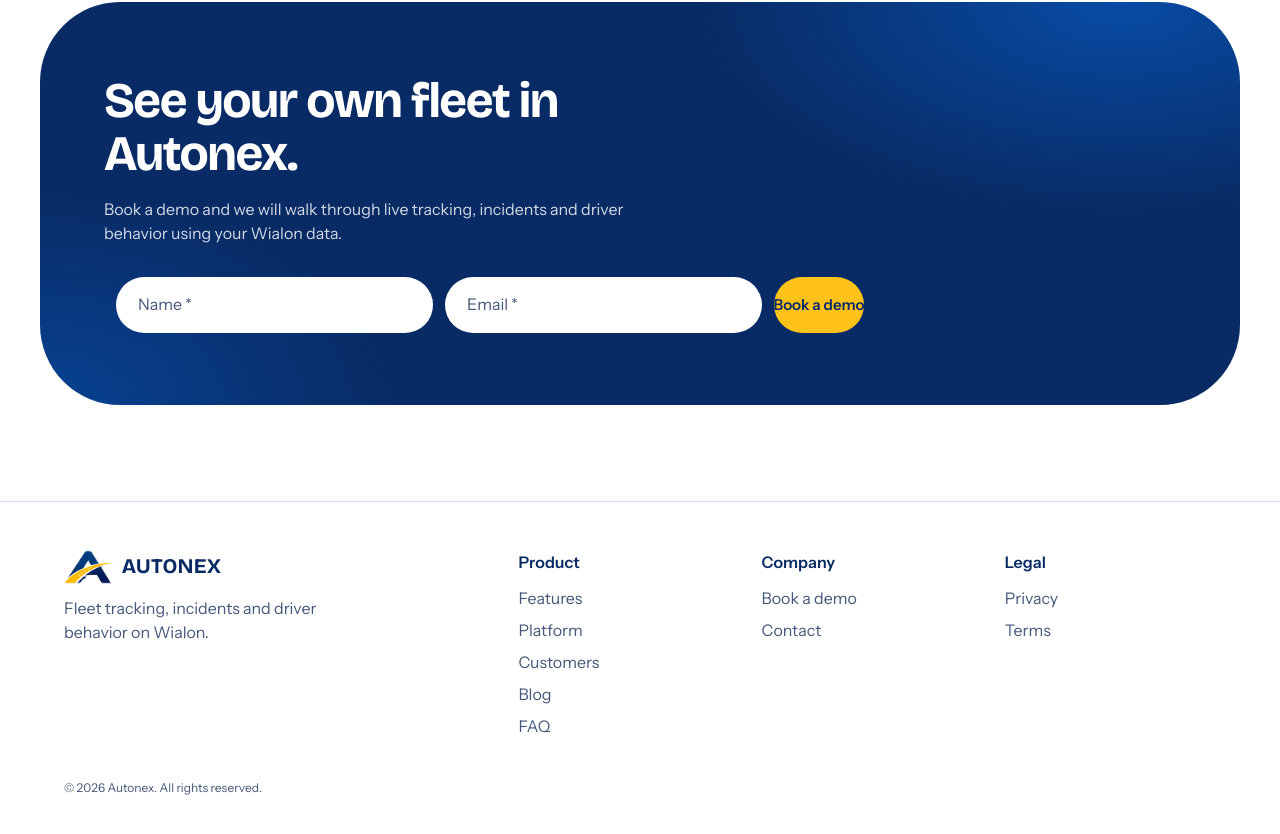
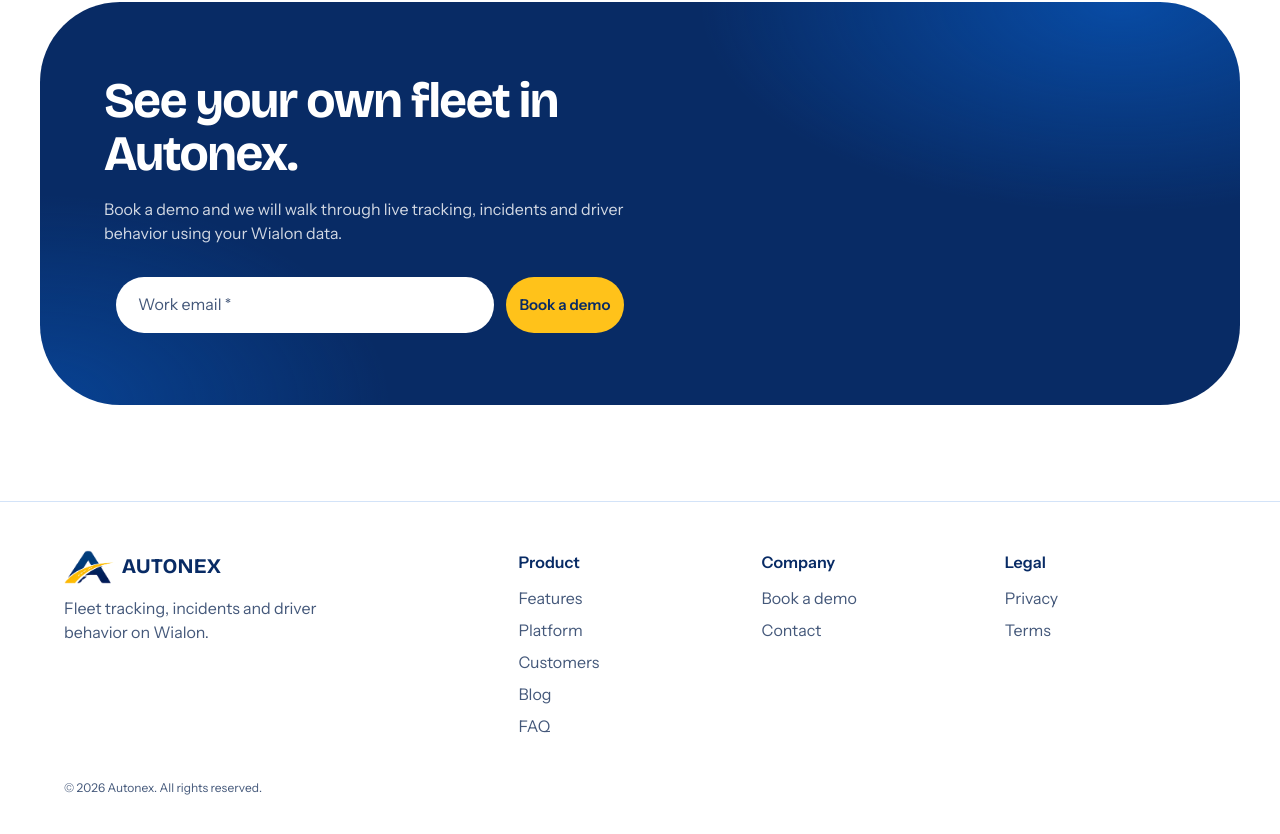
Before and after one commit to umer-farooq-773/autonex, a React (Vite) app: page / in a window 1280 px wide. Shown: the part 6471-7305 px from the top of the page. Built offline with nearby package versions, Linux system fonts and the light colour scheme.

Commit message:
Revert "fixed issue"
This reverts commit e4f3b006f459f39635ca0f96faa5be01a826ab2e.

```diff
--- a/index.html
+++ b/index.html
@@ -6,9 +6,8 @@
 <link rel="preconnect" href="https://fonts.googleapis.com"/><link rel="preconnect" href="https://fonts.gstatic.com" crossorigin/>
 <link href="https://fonts.googleapis.com/css2?family=Bricolage+Grotesque:opsz,wght@12..96,600;12..96,700&family=Instrument+Sans:wght@400;500;600&display=swap" rel="stylesheet"/>
 </head><body>
-<form name="contact" method="POST" netlify data-netlify="true" hidden>
-  <input type="hidden" name="form-name" value="contact"/>
-  <input type="text" name="name"/>
+<form name="demo-request" method="POST" data-netlify="true" hidden>
+  <input type="hidden" name="form-name" value="demo-request"/>
   <input type="email" name="email"/>
 </form>
 <div id="root"></div><script type="module" src="/src/main.jsx"></script></body></html>
--- a/src/components/Sections.jsx
+++ b/src/components/Sections.jsx
@@ -52,11 +52,9 @@ export const CTA = () => {
         <Container maxWidth="lg" sx={{ borderRadius: 5, py: { xs: 6, md: 9 }, px: { xs: 3, md: 8 }, color: '#fff', background: `radial-gradient(600px 300px at 90% 0%, rgba(8,102,217,.55), transparent 70%), radial-gradient(500px 300px at 0% 100%, rgba(8,102,217,.4), transparent 70%), ${c.navy}` }}>
           <Typography variant="h2" component="h2" sx={{ maxWidth: 640 }}>See your own fleet in Autonex.</Typography>
           <Typography sx={{ mt: 2, maxWidth: 520, color: 'rgba(255,255,255,.82)' }}>Book a demo and we will walk through live tracking, incidents and driver behavior using your Wialon data.</Typography>
-          <Stack component="form" name="contact" method="POST" netlify="" data-netlify="true" direction={{ xs: 'column', sm: 'row' }} spacing={1.5} sx={{ mt: 4, maxWidth: 760 }}>
-            <input type="hidden" name="form-name" value="contact" />
-            <TextField required type="text" name="name" label="Name" autoComplete="name" fullWidth
-              sx={{ bgcolor: '#fff', borderRadius: 999, '& fieldset': { border: 0, borderRadius: 999 } }} InputLabelProps={{ sx: { ml: 1 } }} inputProps={{ style: { paddingLeft: 24 } }} />
-            <TextField required type="email" name="email" label="Email" autoComplete="email" fullWidth
+          <Stack component="form" name="demo-request" method="POST" data-netlify="true" direction={{ xs: 'column', sm: 'row' }} spacing={1.5} sx={{ mt: 4, maxWidth: 520 }}>
+            <input type="hidden" name="form-name" value="demo-request" />
+            <TextField required type="email" name="email" label="Work email" fullWidth
               sx={{ bgcolor: '#fff', borderRadius: 999, '& fieldset': { border: 0, borderRadius: 999 } }} InputLabelProps={{ sx: { ml: 1 } }} inputProps={{ style: { paddingLeft: 24 } }} />
             <Button type="submit" variant="contained" size="large" sx={{ bgcolor: c.amber, color: c.navy, whiteSpace: 'nowrap', '&:hover': { bgcolor: '#E8AB10' } }}>Book a demo</Button>
           </Stack>
```
Also changed, not shown: 2 other files (tests, documents, lock files or other folders).
